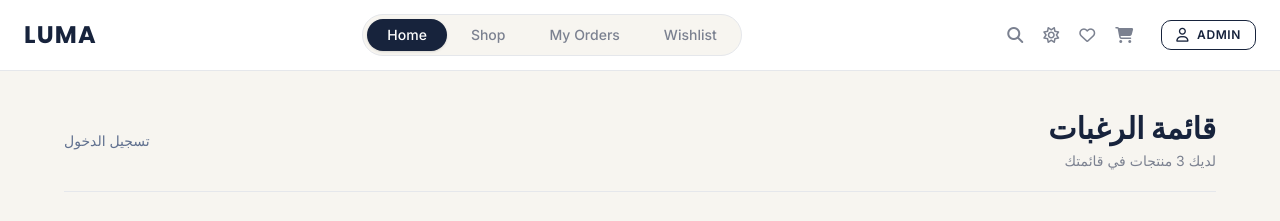
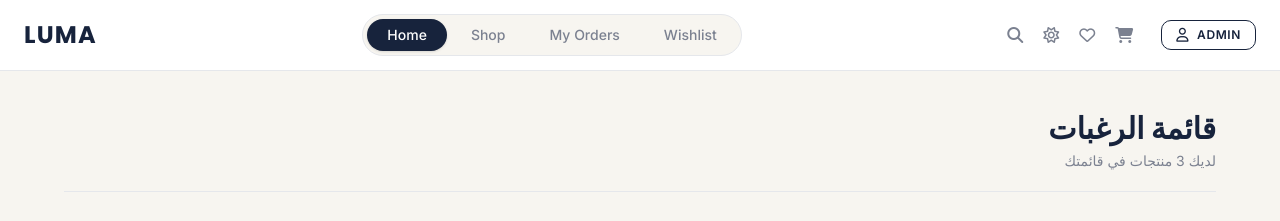
Before and after one commit to ShaimaaAli2005/Ecommerce-Online-store, a React (Vite) app: page /wishlist in a window 1280 px wide. Shown: the top 221 px of the page. Built offline with nearby package versions, Linux system fonts and the light colour scheme; sample sign-in values are in the browser's storage.

Commit message:
feat(auth): clean up wishlist view and integrate protected routes

```diff
--- a/src/App.jsx
+++ b/src/App.jsx
@@ -1,28 +1,30 @@
 import { BrowserRouter as Router, Routes, Route, Navigate } from 'react-router-dom';
-import Navbar from './Components/Navbar';
-import Footer from './Components/Footer';
 import Login from './pages/Login/Login';
 import ForgotPassword from './pages/ForgotPassword/ForgotPassword';
 import Wishlist from './pages/Wishlist/Wishlist';
+import ProtectedRoute from './Components/ProtectedRoute';
+import MainLayout from './Components/MainLayout';
 
 function App() {
   return (
     <Router>
-      <div className="flex flex-col min-h-screen">
-        <Navbar />
+      <Routes>
+        {/* 1. المسارات العامة المستقلة (بدون Navbar أو Footer) */}
+        <Route path="/login" element={<Login />} />
+        <Route path="/forgot-password" element={<ForgotPassword />} />
 
-        <main className="flex-grow">
-          <Routes>
-            <Route path="/" element={<Navigate to="/login" replace />} />
-            <Route path="/login" element={<Login />} />
-            <Route path="/forgot-password" element={<ForgotPassword />} />
+        {/* 2. المسارات المحمية داخل تصميم المتجر الرئيسي */}
+        <Route element={<ProtectedRoute />}>
+          <Route element={<MainLayout />}>
+            <Route path="/" element={<Navigate to="/wishlist" replace />} />
             <Route path="/wishlist" element={<Wishlist />} />
-            <Route path="*" element={<Navigate to="/login" replace />} />
-          </Routes>
-        </main>
+            {/* أضف هنا أي مسارات أخرى للمتجر أو الدشبورد لاحقاً */}
+          </Route>
+        </Route>
 
-        <Footer />
-      </div>
+        {/* 3. توجيه افتراضي لأي مسار غير معروف */}
+        <Route path="*" element={<Navigate to="/login" replace />} />
+      </Routes>
     </Router>
   );
 }
--- /dev/null
+++ b/src/Components/MainLayout.jsx
@@ -0,0 +1,17 @@
+import { Outlet } from 'react-router-dom';
+import Navbar from './Navbar';
+import Footer from './Footer';
+
+const MainLayout = () => {
+  return (
+    <div className="flex flex-col min-h-screen">
+      <Navbar />
+      <main className="flex-grow">
+        <Outlet />
+      </main>
+      <Footer />
+    </div>
+  );
+};
+
+export default MainLayout;
--- /dev/null
+++ b/src/Components/ProtectedRoute.jsx
@@ -0,0 +1,16 @@
+import { Navigate, Outlet } from 'react-router-dom';
+
+const ProtectedRoute = () => {
+  // فحص هل المستخدم مسجل دخول (وجود Token)
+  const token = localStorage.getItem('token');
+
+  // إذا لم يوجد توكن، يتم تحويله لصفحة الدخول
+  if (!token) {
+    return <Navigate to="/login" replace />;
+  }
+
+  // إذا كان مسجلاً، يتم عرض الصفحة المطلوبة
+  return <Outlet />;
+};
+
+export default ProtectedRoute;
--- a/src/pages/Login/Login.jsx
+++ b/src/pages/Login/Login.jsx
@@ -45,7 +45,7 @@ const Login = () => {
     return newErrors;
   };
 
-  // 4. معالجة إرسال النموذج (Submit)
+  // 4. معالجة إرسال النموذج (Submit) والتوجيه
   const handleSubmit = (e) => {
     e.preventDefault();
     const validationErrors = validate();
@@ -57,12 +57,17 @@ const Login = () => {
 
     setIsLoading(true);
 
-    // محاكاة الاتصال بالـ API لحين تفعيل خدمات الربط (Services)
+    // محاكاة استجابة السيرفر وتخزين التوكن
     setTimeout(() => {
       console.log('بيانات تسجيل الدخول:', formData);
+
+      // حفظ التوكن في localStorage لتفعيل الـ Protected Routes
+      localStorage.setItem('token', 'sample-auth-token-12345');
+
       setIsLoading(false);
-      // التوجيه للصفحة الرئيسية بعد نجاح التسجيل
-      navigate('/');
+
+      // التوجيه تلقائياً إلى الصفحة المطلوبة (مثل قائمة الرغبات أو الرئيسية)
+      navigate('/wishlist');
     }, 1000);
   };
 
--- a/src/pages/Wishlist/Wishlist.jsx
+++ b/src/pages/Wishlist/Wishlist.jsx
@@ -60,7 +60,6 @@ const Wishlist = () => {
             to="/login"
             className="text-sm text-[#60708F] hover:text-[#17233C] transition-colors"
           >
-            تسجيل الدخول
           </Link>
         </div>
 
```
